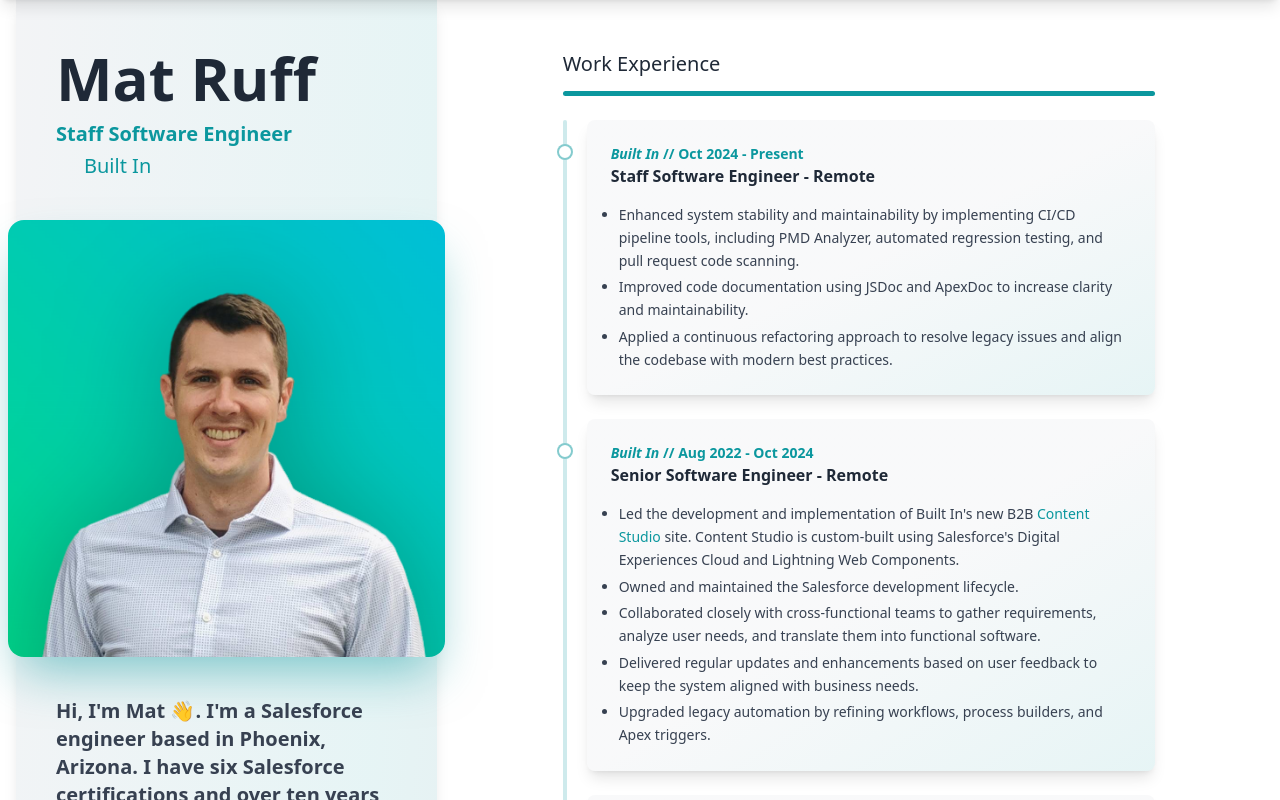
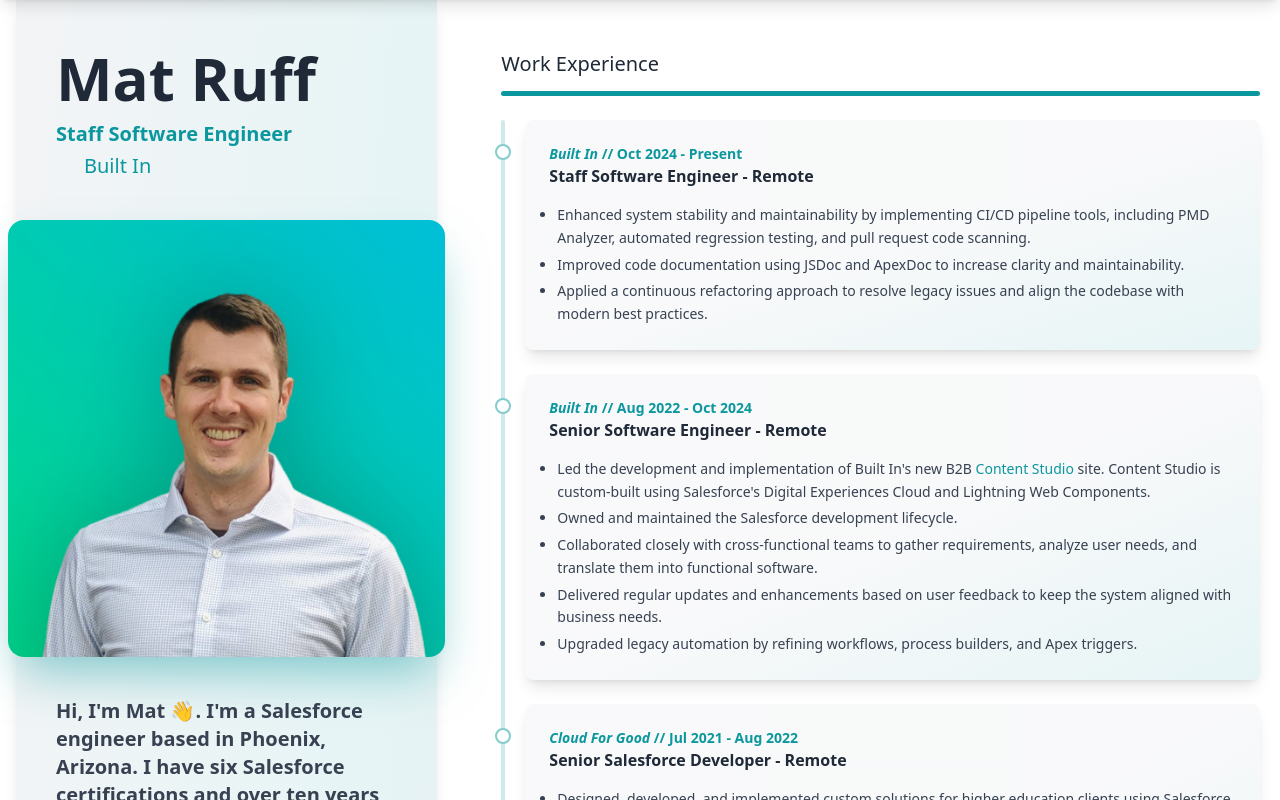
Before and after one commit to meruff/resume, a React (Vite) app: page / in a window 1280 px wide. Shown: the top 800 px of the page. Built offline with nearby package versions, Linux system fonts and the light colour scheme; some icons are missing.

Commit message:
Adjust spacing for grid.

```diff
--- a/src/Bio.jsx
+++ b/src/Bio.jsx
@@ -7,7 +7,7 @@
 
   return (
     <>
-      <div className="mx-auto max-w-2xl space-y-8 p-5 md:col-span-8 md:p-10">
+      <div className="mx-auto space-y-8 p-5 md:col-span-8 md:pl-16 lg:py-10">
         <Work data={data.work} />
         <Education data={data.education} />
         <Projects data={data.projects} />
--- a/src/Info.jsx
+++ b/src/Info.jsx
@@ -44,7 +44,7 @@
           )}
         </h3>
         <div className="mt-10 grid grid-cols-2 sm:grid-cols-3 md:grid-cols-2 items-center gap-0 sm:gap-10 md:gap-0 -mx-0 px-0 sm:-mx-5 sm:px-5 md:-mx-0 md:px-0 xs:bg-transparent sm:bg-white md:bg-transparent dark:xs:bg-transparent dark:sm:bg-gray-950/50 dark:md:bg-transparent sm:shadow-2xl sm:shadow-custom-light/50 dark:sm:shadow-2xl dark:sm:shadow-custom-dark/50 md:shadow-none dark:md:shadow-none">
-          <div className="h-full p-5 sm:p-0 -mx-5 md:-mx-8 lg:-mx-12 col-span-3 sm:col-span-1 md:col-span-3">
+          <div className="h-full p-5 pt-0 sm:p-0 -mx-5 md:-mx-8 lg:-mx-12 col-span-3 sm:col-span-1 md:col-span-3">
             <img
               src={matHeadshot}
               className="h-full object-cover inline-block rounded-2xl sm:rounded-l-none sm:rounded-r-2xl lg:rounded-2xl w-full shadow-2xl shadow-custom-light/50 dark:shadow-2xl dark:shadow-custom-dark/50"
--- a/src/components/ui/StickyHeader.jsx
+++ b/src/components/ui/StickyHeader.jsx
@@ -10,7 +10,7 @@
           isScrolled ? "transform translate-y-0" : "transform -translate-y-full"
         }`}
       >
-        <div className="max-w-7xl mx-auto px-4 py-2 flex items-center justify-between">
+        <div className="max-w-7xl mx-auto px-5 lg:px-14 py-2 flex items-center justify-between">
           <h1 className="text-xl font-bold text-gray-900 dark:text-white">
             {data.firstName} {data.lastName}
           </h1>
```
